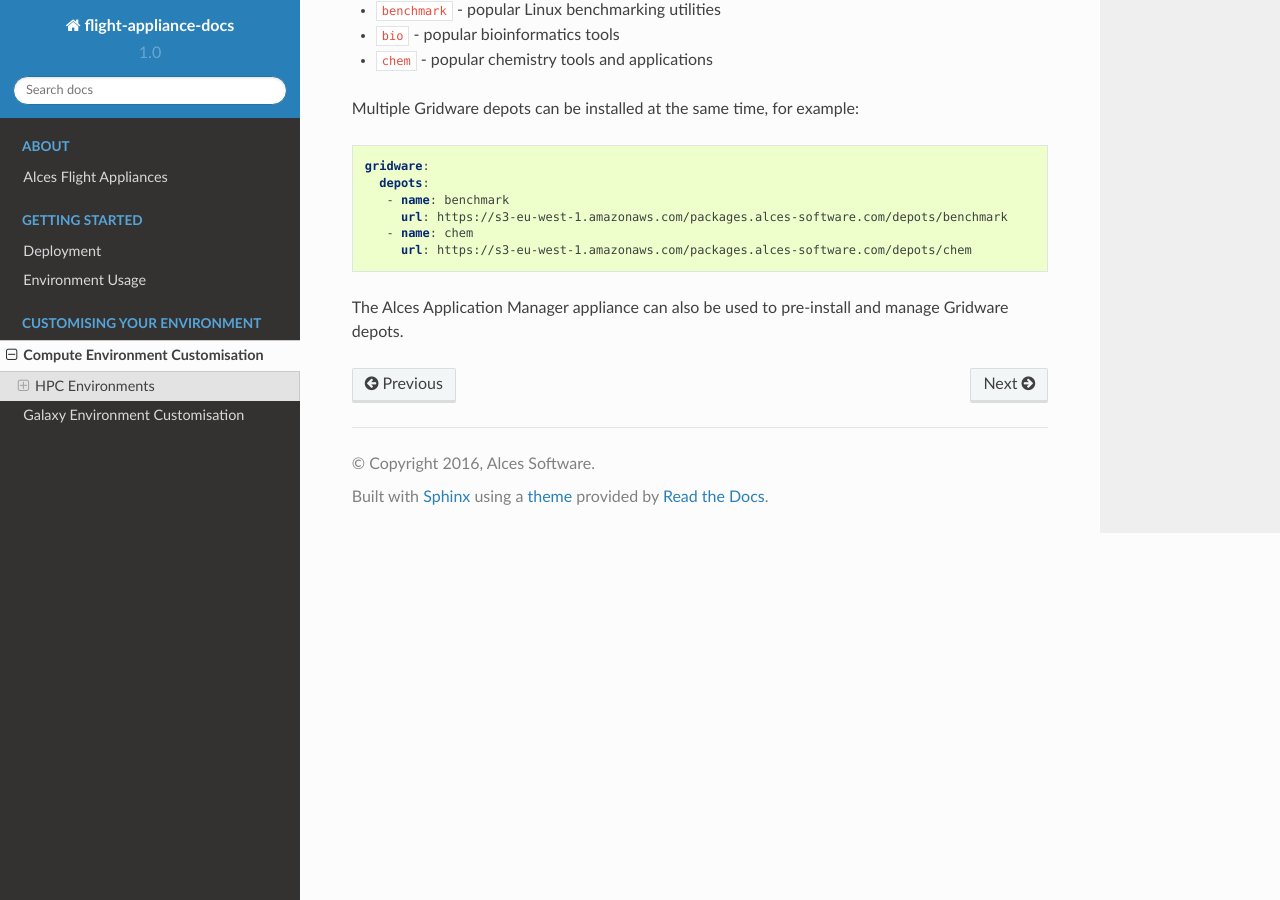
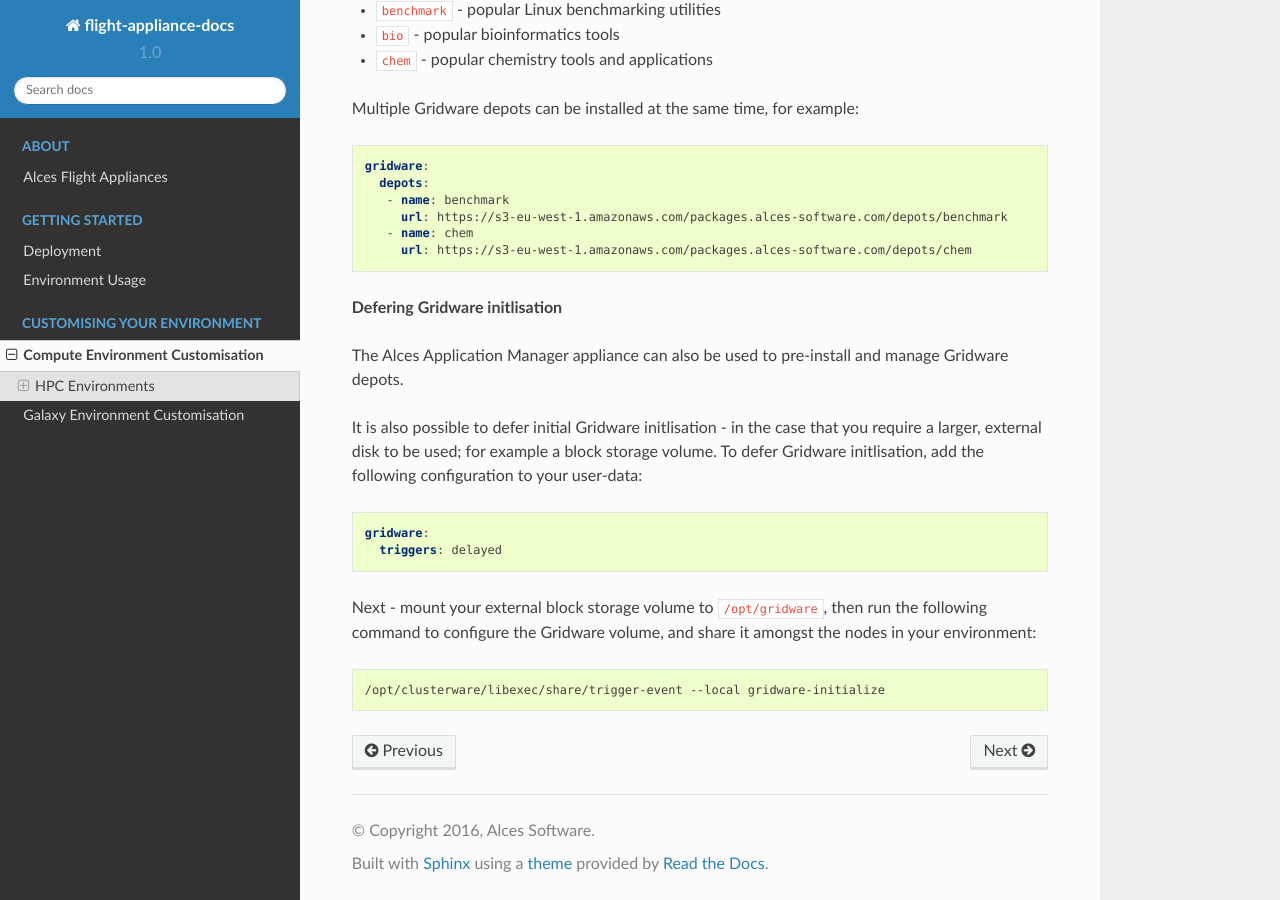
Before and after one commit to alces-software/flight-appliance-docs, a Sphinx documentation site: the page built from docs/source/configuration/compute-config.rst, in a window 1280 px wide and 900 px high, scrolled down 4025 px. Built offline with Sphinx 7.4.7 and the Read the Docs theme 2.0.0, drawn with Linux system fonts in a browser that asks for light colours.

Commit message:
Added Gridware deferred init - https://trello.com/c/H0XbzByQ

```diff
--- a/docs/source/configuration/compute-config.rst
+++ b/docs/source/configuration/compute-config.rst
@@ -205,4 +205,19 @@ Multiple Gridware depots can be installed at the same time, for example:
         - name: chem
           url: https://s3-eu-west-1.amazonaws.com/packages.alces-software.com/depots/chem
 
+**Defering Gridware initlisation**
+
 The Alces Application Manager appliance can also be used to pre-install and manage Gridware depots.
+
+It is also possible to defer initial Gridware initlisation - in the case that you require a larger, external disk to be used; for example a block storage volume. To defer Gridware initlisation, add the following configuration to your user-data:
+
+.. code-block:: yaml
+
+    gridware:
+      triggers: delayed
+
+Next - mount your external block storage volume to ``/opt/gridware``, then run the following command to configure the Gridware volume, and share it amongst the nodes in your environment:
+
+.. code-block:: bash
+
+    /opt/clusterware/libexec/share/trigger-event --local gridware-initialize
```
